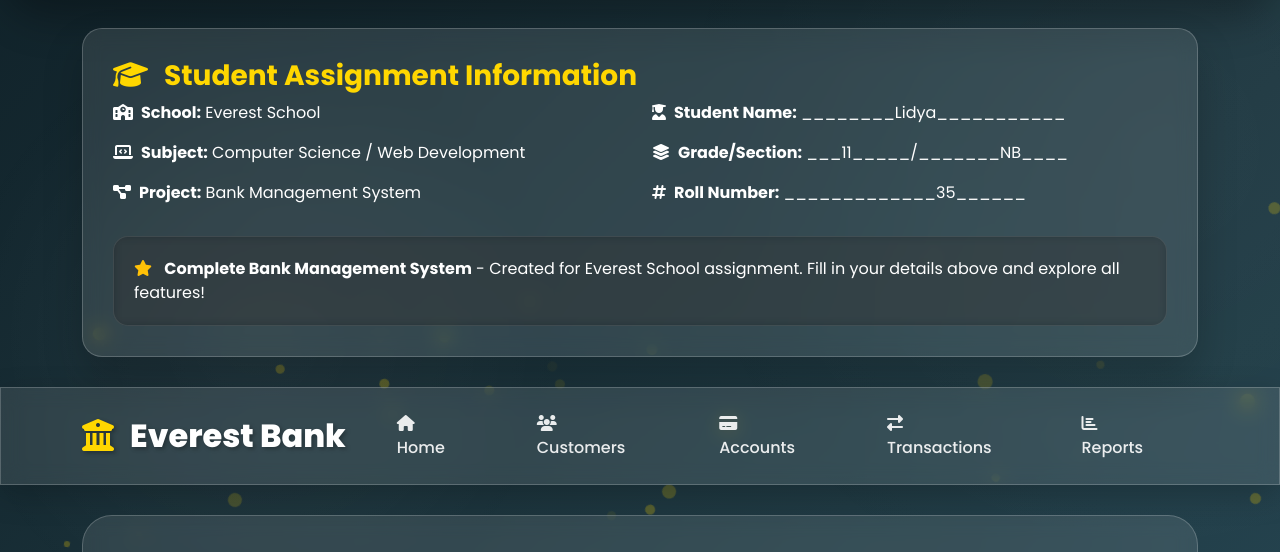
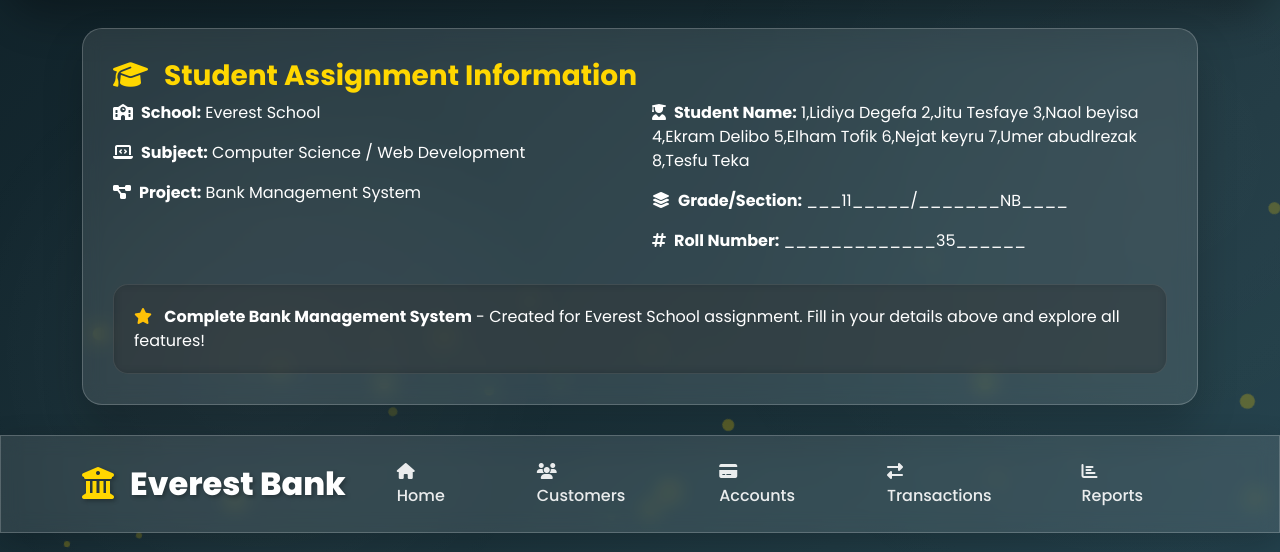
Before and after one commit to lillema478-code/banking_system, a plain HTML site: page index.html in a window 1280 px wide. Shown: the part 232-784 px from the top of the page. Drawn offline with nearby package versions, Linux system fonts and the light colour scheme.

Commit message:
Update index.html

```diff
--- a/index.html
+++ b/index.html
@@ -444,7 +444,14 @@
                     <p><strong><i class="fas fa-project-diagram me-2"></i>Project:</strong> Bank Management System</p>
                 </div>
                 <div class="col-md-6">
-                    <p><strong><i class="fas fa-user-graduate me-2"></i>Student Name:</strong> ________Lidya___________</p>
+                    <p><strong><i class="fas fa-user-graduate me-2"></i>Student Name:</strong> 1,Lidiya Degefa
+2,Jitu Tesfaye
+3,Naol beyisa
+4,Ekram Delibo
+5,Elham Tofik
+6,Nejat keyru
+7,Umer abudlrezak
+8,Tesfu Teka</p>
                     <p><strong><i class="fas fa-layer-group me-2"></i>Grade/Section:</strong> ___11_____/_______NB____</p>
                     <p><strong><i class="fas fa-hashtag me-2"></i>Roll Number:</strong> _____________35______</p>
                 </div>
```
